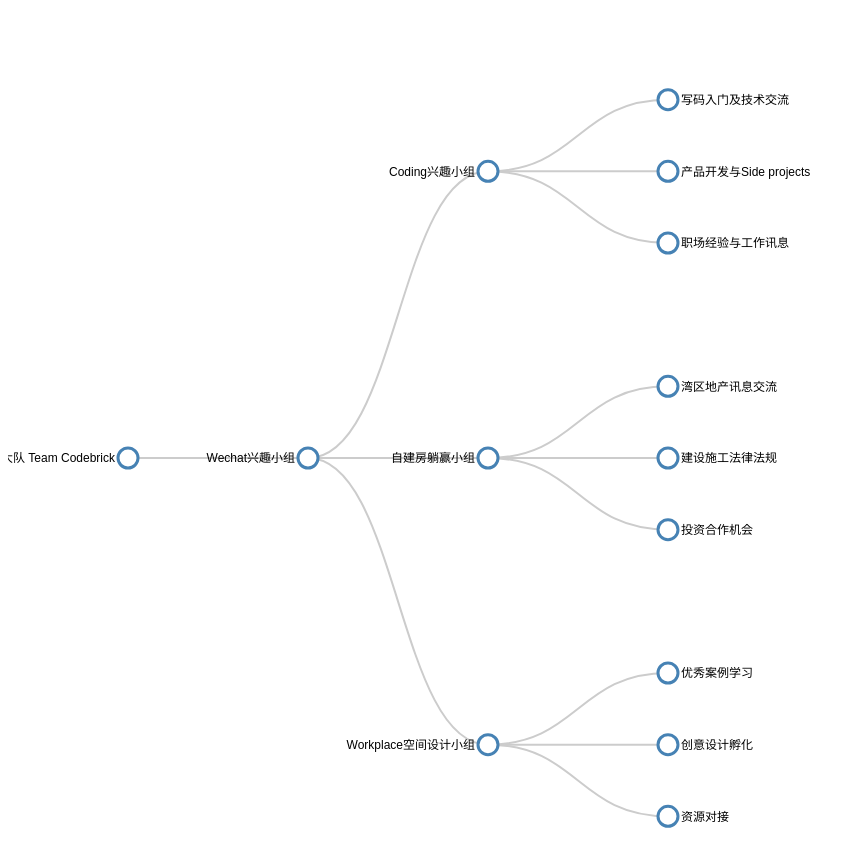
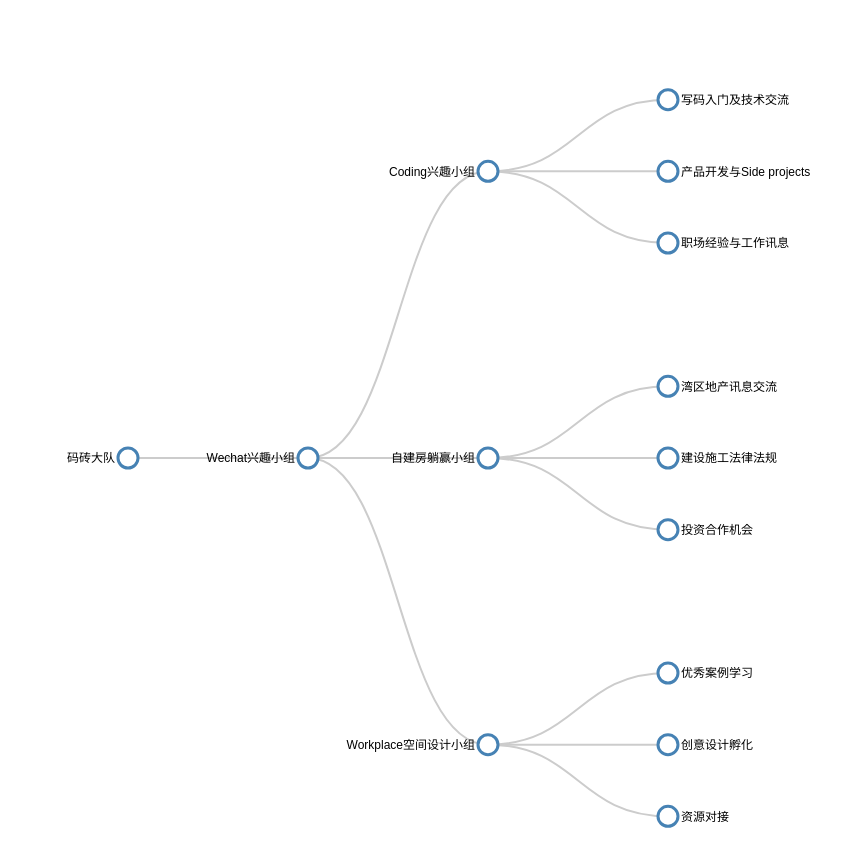
Before and after one commit to wenhaowuuu/sustainability_framework, a plain HTML site: page index.html in a window 1280 px wide. Shown: the top 866 px of the page, without its empty margins (0-865 px from the left). Drawn offline with nearby package versions, Linux system fonts and the light colour scheme.

Commit message:
0428-nameupdate

```diff
--- a/index.html
+++ b/index.html
@@ -46,7 +46,7 @@
 //     "parent": "null",
 //     "children": [
 //       {
-        "name": "码砖大队 Team Codebrick",
+        "name": "码砖大队",
         "parent":"null",
         "children": [
           {
```
